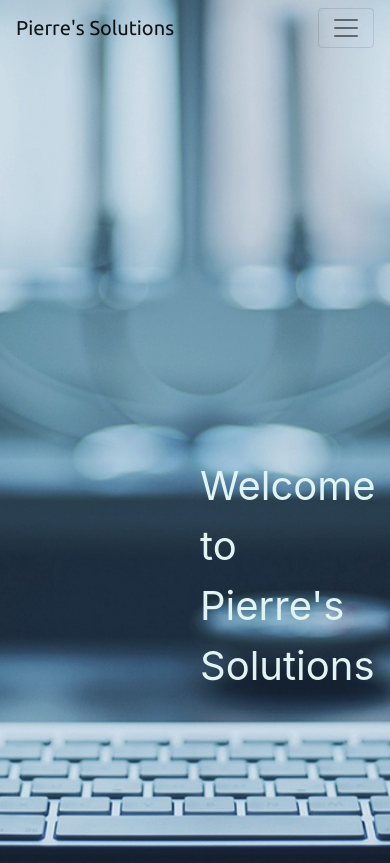
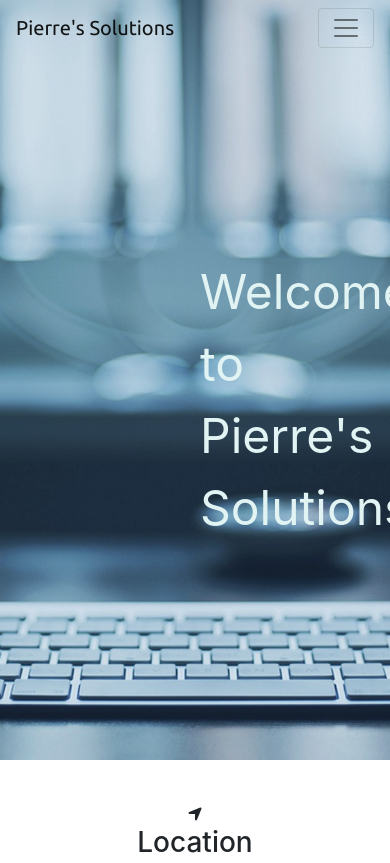
Before and after one commit to jaybarnes33/Pierre, a plain HTML site: page index.html in a window 390 px wide. Shown: the top 863 px of the page. Drawn offline with nearby package versions, Linux system fonts and the light colour scheme.

Commit message:
Update styles.css

```diff
--- a/styles.css
+++ b/styles.css
@@ -107,9 +107,7 @@
 @media (min-width: 320px) and (max-width: 480px) {
 
   .intro{
-    text-align: center;
-    font-size: 2.5em;
-    margin: 200px 0px 200px 0px;
+
   }
 
  body {
```
